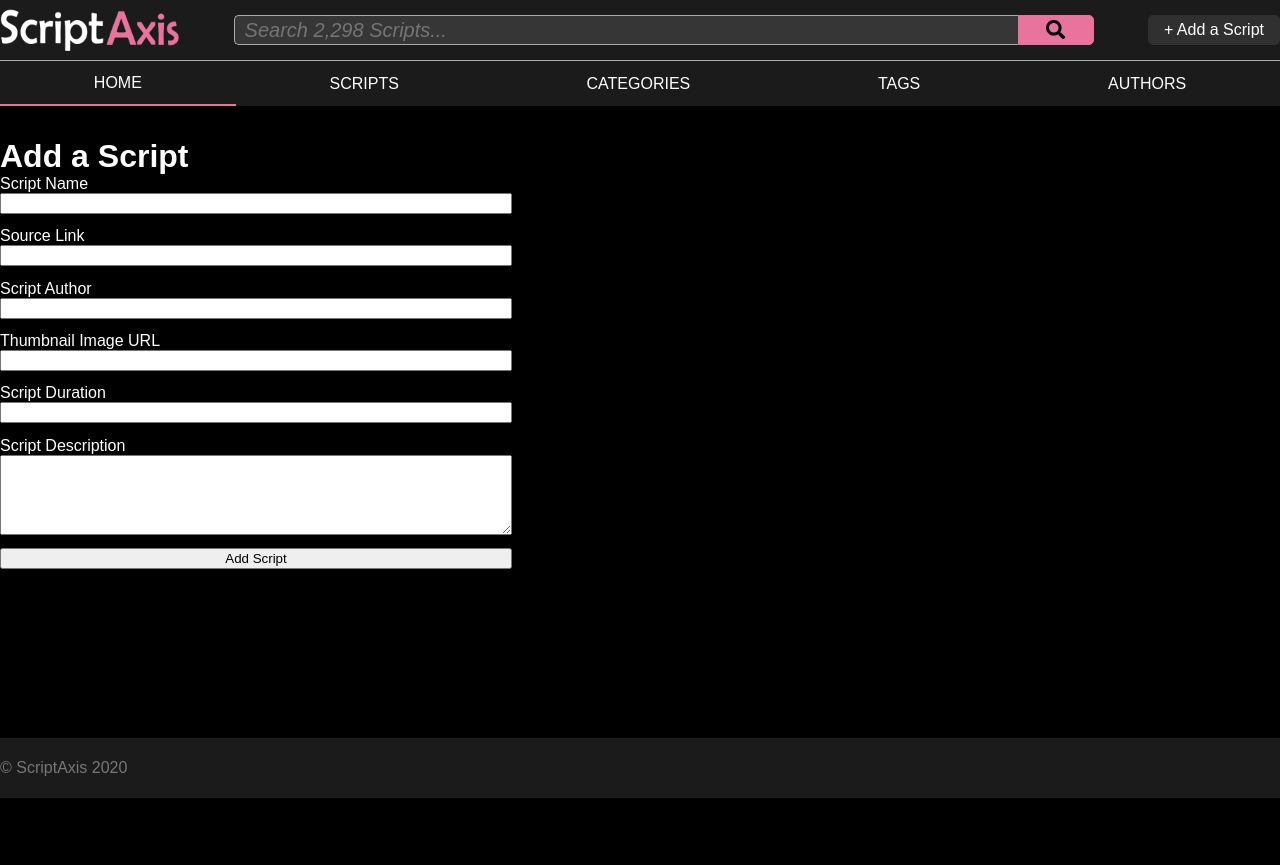
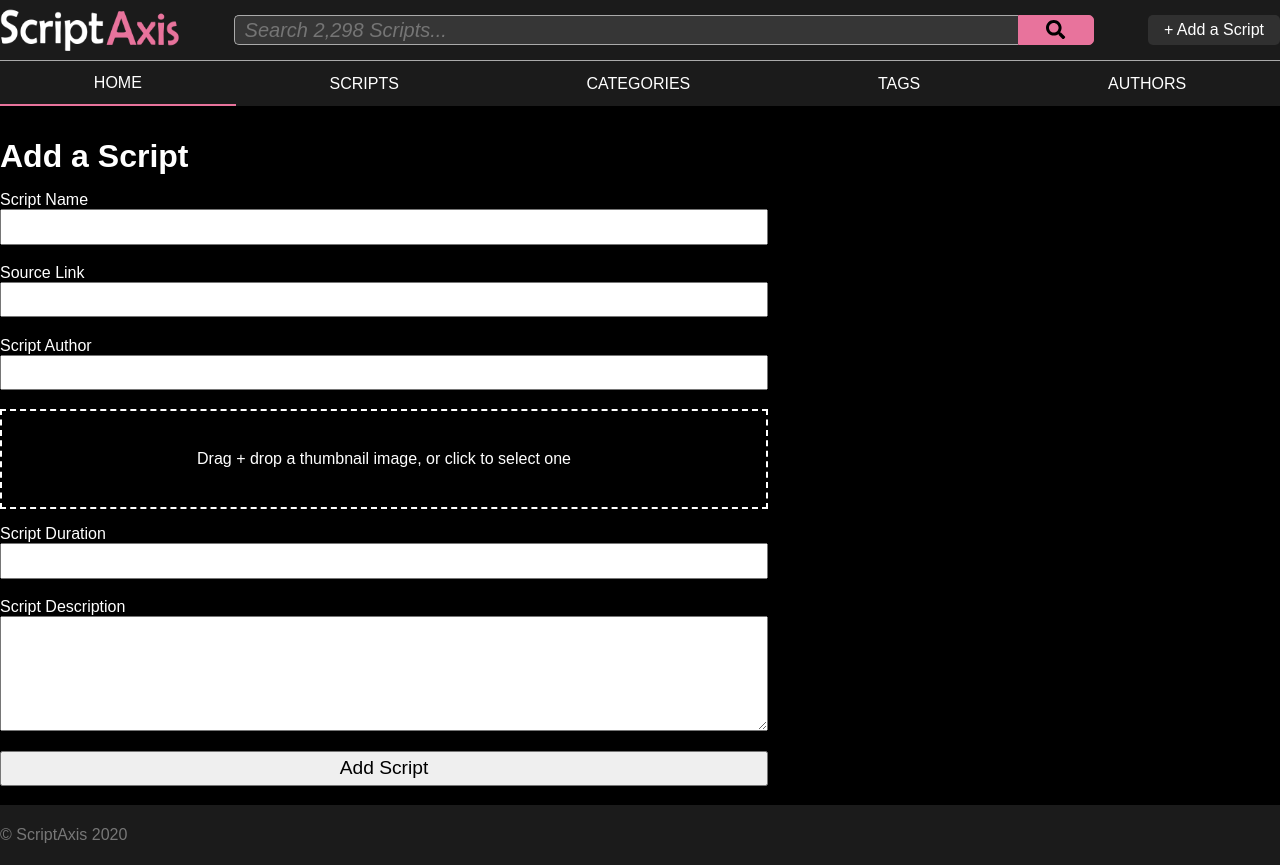
Before and after one commit to defucilis/ScriptAxis, a Next.js app: page /add in a window 1280 px wide. Before the commit the page ends 800 px from the top, so only its background shows below. Built offline with nearby package versions, Linux system fonts and the light colour scheme.

Commit message:
feat: Add thumbnail image upload

```diff
--- a/components/AddScriptForm.js
+++ b/components/AddScriptForm.js
@@ -1,6 +1,10 @@
+import {useState} from 'react'
 import Router from 'next/router'
 import slugify from 'slugify'
 import firebase from '../utilities/Firebase'
+import FirebaseUtils from '../utilities/FirebaseUtils'
+
+import {useDropzone} from 'react-dropzone'
 
 import style from './AddScriptForm.module.css'
 
@@ -17,16 +21,49 @@ const stringToDuration = str => {
     return -1;
 }
 
+const AddScriptForm = () => {
+    const getFile = files => {
+        setThumbnailFile(files[0]);
+    }
+
+    const reportFileError = rejections => {
+        alert(rejections[0].errors[0].message);
+    }
+
+    const {getRootProps, getInputProps} = useDropzone({
+        accept: [
+            "image/png",
+            "image/jpeg"
+        ],
+        maxSize: 2000000, //2MB
+        multiple: false,
+        noKeyboard: true,
+        preventDropOnDocument: true,
+        onDropAccepted: getFile,
+        onDropRejected: reportFileError
+    });
+
+    const [thumbnailFile, setThumbnailFile] = useState(null);
+
     const handleSubmit = e => {
 
+        e.preventDefault();
+
+        if(thumbnailFile === null) {
+            alert("No thumbnail provided!");
+            return;
+        }
+
         const doRequest = async postData => {
+            const fileUrl = await FirebaseUtils.uploadFile(thumbnailFile, `thumbnails/thumbnail_${postData.slug}`, progress => console.log(progress));
+            postData.thumbnail = fileUrl;
+
             const db = firebase.firestore();
             const dbQuery = db.collection("scripts");
             const data = await dbQuery.add(postData);
             Router.push("/");
         }
 
-    e.preventDefault();
 
         const postData = {
             name: e.target.name.value,
@@ -34,7 +71,6 @@ const handleSubmit = e => {
             author: e.target.author.value,
             slug: slugify(e.target.name.value).toLowerCase(),
             description: e.target.description.value,
-        thumbnail: e.target.thumbnail.value,
             duration: stringToDuration(e.target.duration.value),
             views: 0,
             thumbsup: 1,
@@ -47,7 +83,6 @@ const handleSubmit = e => {
         doRequest(postData);
     }
 
-const AddScriptForm = () => {
     return (
         <form className={style.form} onSubmit={handleSubmit}>
             <label htmlFor="name">Script Name</label>
@@ -56,8 +91,15 @@ const AddScriptForm = () => {
             <input type="text" id="source" />
             <label htmlFor="author">Script Author</label>
             <input type="text" id="author" />
-            <label htmlFor="thumbnail">Thumbnail Image URL</label>
-            <input type="text" id="thumbnail" />
+            <div {...getRootProps({className: style.dropzone})}>
+                <input {...getInputProps()} />
+                {
+                <p>{!thumbnailFile || thumbnailFile.name === ""
+                    ? "Drag + drop a thumbnail image, or click to select one"
+                    : `${thumbnailFile.name} (${(thumbnailFile.size / (thumbnailFile.size > 1000000 ? 1000000 : 1000)).toFixed(1)} ${(thumbnailFile.size > 1000000 ? "MB" : "kB")})`}
+                </p>
+                }
+            </div>
             <label htmlFor="duration">Script Duration</label>
             <input type="text" id="duration" />
             <label htmlFor="description">Script Description</label>
--- a/components/AddScriptForm.module.css
+++ b/components/AddScriptForm.module.css
@@ -1,5 +1,5 @@
 .form {
-
+    margin-top: 1em;
 }
 
 .form > label {
@@ -10,12 +10,25 @@
 .form > input {
     display: block;
     margin-bottom: 1em;
-    width: 40%;
+    width: 60%;
+    font-size: 1.2em;
+    padding: 0.25em 0.5em;
 }
 
 .form > textarea {
     display: block;
     margin-bottom: 1em;
-    width: 40%;
+    width: 60%;
     height: 6em;
+    font-size: 1.2em;
+    padding: 0.25em 0.5em;
 }
+
+.dropzone {
+    height: 100px;
+    border: 2px dashed white;
+    width: 60%;
+    margin-bottom: 1em;
+    display: grid;
+    place-items: center;
+}
--- a/package.json
+++ b/package.json
@@ -17,7 +17,9 @@
     "next": "^10.0.3",
     "react": "^17.0.1",
     "react-dom": "^17.0.1",
+    "react-dropzone": "^11.2.4",
     "react-icons": "^4.1.0",
+    "react-markdown": "^5.0.3",
     "slugify": "^1.4.6"
   }
 }
--- a/pages/scripts.js
+++ b/pages/scripts.js
@@ -14,7 +14,7 @@ const Scripts = ({propScripts}) => {
 
     return (
         <Layout page="scripts">
-         <Head>
+            <Head>
                 <title>ScriptAxis | Scripts</title>
             </Head>
             <h1>Scripts</h1>
--- /dev/null
+++ b/utilities/FirebaseUtils.js
@@ -0,0 +1,22 @@
+import firebase from './Firebase'
+
+const FirebaseUtils = {
+    uploadFile: (file, path, handleProgress) => {
+        return new Promise((resolve, reject) => {
+            const storage = firebase.storage();
+            const ref = storage.ref().child(path);
+            const uploadTask = ref.put(file);
+            uploadTask.on('state_changed', snapshot => {
+                const progress = snapshot.bytesTransferred / snapshot.totalBytes;
+                handleProgress(progress);
+            }, error => {
+                reject(error);
+            }, async () => {
+                const downloadURL = await uploadTask.snapshot.ref.getDownloadURL();
+                resolve(downloadURL);
+            })
+        })
+    }
+}
+
+export default FirebaseUtils;
```
Also changed, not shown: 1 other file (tests, documents, lock files or other folders). Lines whose indentation alone changed are shown as unchanged.
